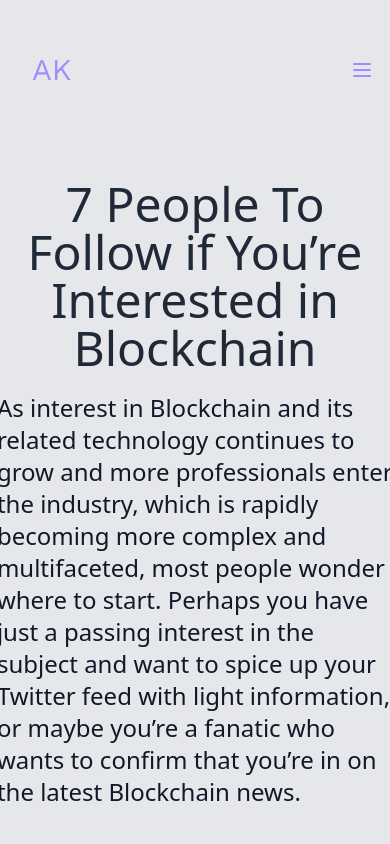
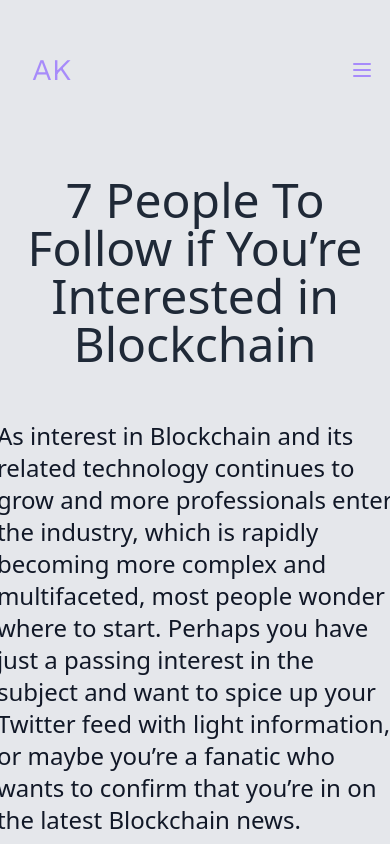
Before and after one commit to AndrewKepson/portfolio, a Gatsby site: page /blog/7-people-to-follow-about-blockchain in a window 390 px wide. Built offline with nearby package versions, Linux system fonts and the light colour scheme; Gatsby itself is replaced by a stand-in of ours.

Commit message:
Fixing transformer remark issue

```diff
--- a/gatsby-config.js
+++ b/gatsby-config.js
@@ -13,7 +13,7 @@
         head: true,
         anonymize: true,
         respectDNT: true,
-        PageTransitionDelay: 0,
+        pageTransitionDelay: 0,
         defer: false,
         enableWebVitalsTracking: true,
       },
--- a/gatsby-node.js
+++ b/gatsby-node.js
@@ -16,6 +16,7 @@
 
 module.exports.createPages = async ({ graphql, actions }) => {
   const { createPage } = actions
+
   const getBlogs = await graphql(`
     query {
       allFile(filter: { dir: { regex: "/posts/" } }) {
--- a/package.json
+++ b/package.json
@@ -32,7 +32,7 @@
     "gatsby-remark-relative-images": "^2.0.2",
     "gatsby-source-filesystem": "^3.7.1",
     "gatsby-transformer-json": "^3.4.0",
-    "gatsby-transformer-remark": "^4.4.1",
+    "gatsby-transformer-remark": "^4.11.0",
     "gatsby-transformer-sharp": "^3.7.1",
     "postcss": "^8.3.2",
     "react": "^17.0.2",
--- a/src/styles/classes.js
+++ b/src/styles/classes.js
@@ -83,11 +83,12 @@
   },
   templates: {
     blog: {
-      wrapper: 'flex flex-col mx-3 relative content-center py-6',
+      wrapper: 'h-full p-5 md:px-24 lg:px-56',
+      heading: 'flex flex-col justify-center items-center lg:px-24',
       h1: 'text-gray-800 mb-5 text-center text-5xl md:text-6xl',
       h3: 'text-4xl text-bold',
-      content: 'md:mt-12 lg:mt-14 xl:w-2/3 xl:place-self-center',
-      date: 'self-end text-lg',
+      content: 'leading-6 mt-8 text-xl lg:px-24',
+      date: 'mt-6 text-lg text-right',
     },
     sample: {
       wrapper:
--- a/src/templates/blog.js
+++ b/src/templates/blog.js
@@ -6,7 +6,7 @@
 
 import Classes from '../styles/classes'
 const {
-  blog: { wrapper, h1, content, date },
+  blog: { wrapper, heading, h1, content, date },
 } = Classes.templates
 
 export const query = graphql`
@@ -29,15 +29,19 @@
         title={markdownRemark.frontmatter.title}
         canonical={markdownRemark.frontmatter.canonical || null}
       />
-      <div className={wrapper}>
-        <h1 className={h1}>{markdownRemark.frontmatter.title}</h1>
-
-        <div
+      <article className={wrapper}>
+        <section className={heading}>
+          <h1 className={h1}>{markdownRemark.frontmatter.title}</h1>
+          {markdownRemark.frontmatter.tagline && (
+            <p className="text-lg">{markdownRemark.frontmatter.tagline}</p>
+          )}
+        </section>
+        <section
           className={content}
           dangerouslySetInnerHTML={{ __html: markdownRemark.html }}
         />
         <p className={date}>Published {markdownRemark.frontmatter.date}</p>
-      </div>
+      </article>
     </Layout>
   )
 }
```
Also changed, not shown: 1 other file.
